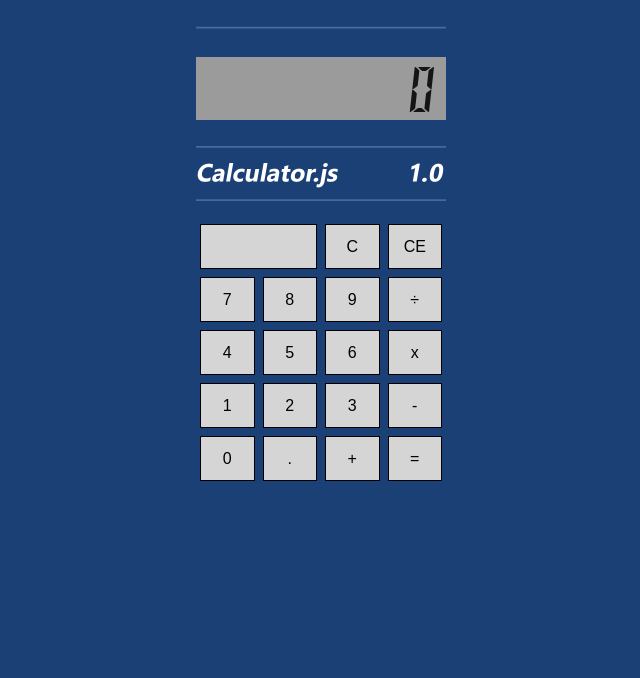
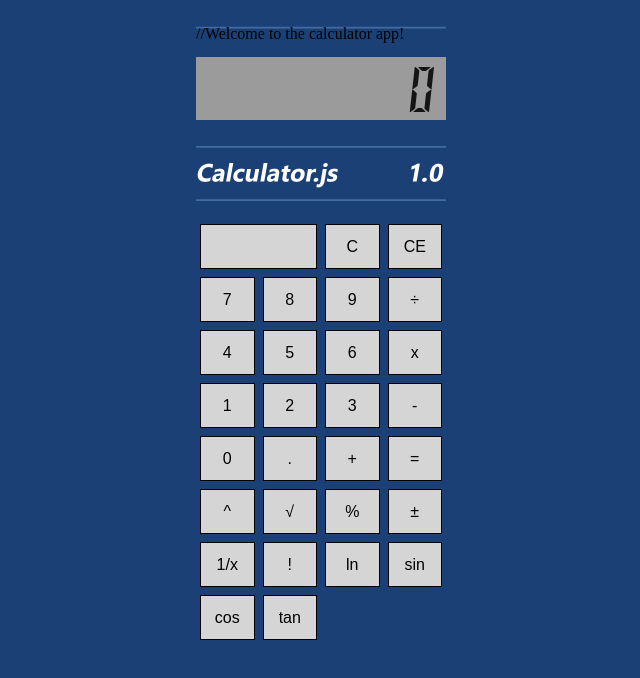
Before and after one commit to Wilcolab/Anythink-Market-worofjem, a website: page public/index.html in a window 1280 px wide. Shown: the whole page, without its empty margins (319-959 px from the left). Drawn offline with Linux system fonts and the light colour scheme.

Commit message:
Update index.html

```diff
--- a/public/index.html
+++ b/public/index.html
@@ -41,9 +41,31 @@
             <button class="btn" onClick="equalPressed()">=</button>
 
             <!-- TODO: Buttons -->
+            <!-- add a button for a power (or exponential) function -->
+            <button class="btn" onClick="operationPressed('^')">^</button>
+            <!-- Implement a function to calculate the square root of a number -->
+            <button class="btn" onClick="operationPressed('√')">√</button>
+            <!-- Include a button to calculate the percentage of a number -->
+            <button class="btn" onClick="operationPressed('%')">%</button>
+            <!-- Create a button for toggling the sign of the current number (positive/negative) -->
+            <button class="btn" onClick="toggleSignPressed()">±</button>
+            <!-- Add a button to calculate the reciprocal of a number -->
+            <button class="btn" onClick="operationPressed('1/x')">1/x</button>
+            <!-- Include a button for calculating the factorial of a number -->
+            <button class="btn" onClick="operationPressed('!')">!</button>
+            <!-- Add a button to calculate the natural logarithm (ln) of a number -->
+            <button class="btn" onClick="operationPressed('ln')">ln</button>
+            <!-- Implement a button for calculating the sine of an angle -->
+            <button class="btn" onClick="operationPressed('sin')">sin</button>
+            <!-- Create a button for calculating the cosine of an angle -->
+            <button class="btn" onClick="operationPressed('cos')">cos</button>
+            <!-- Add a button for calculating the tangent of an angle -->
+            <button class="btn" onClick="operationPressed('tan')">tan</button
+
           </div>
         </div>
       </div>
     </div>
   </body>
 </html>
+//Welcome to the calculator app!
```
